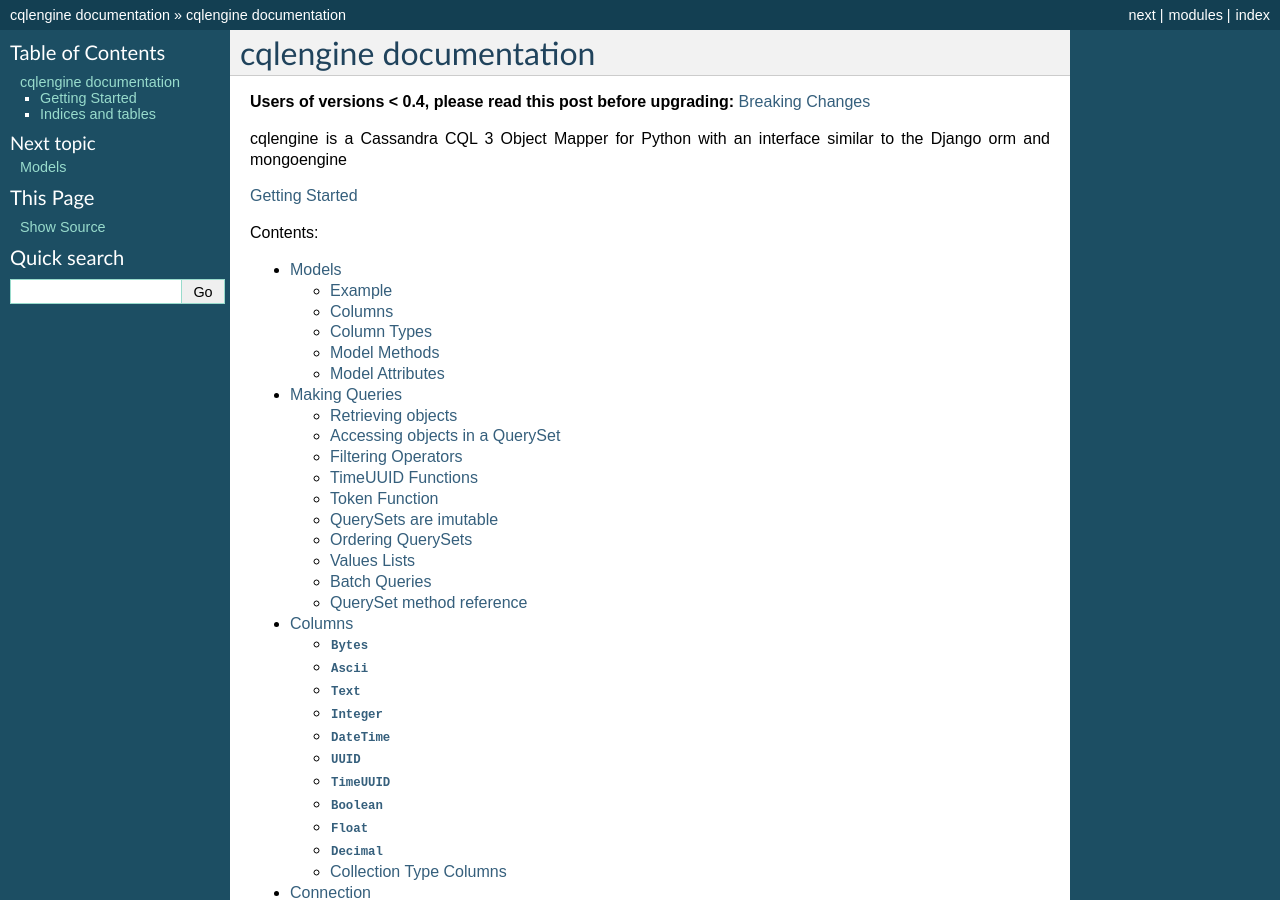
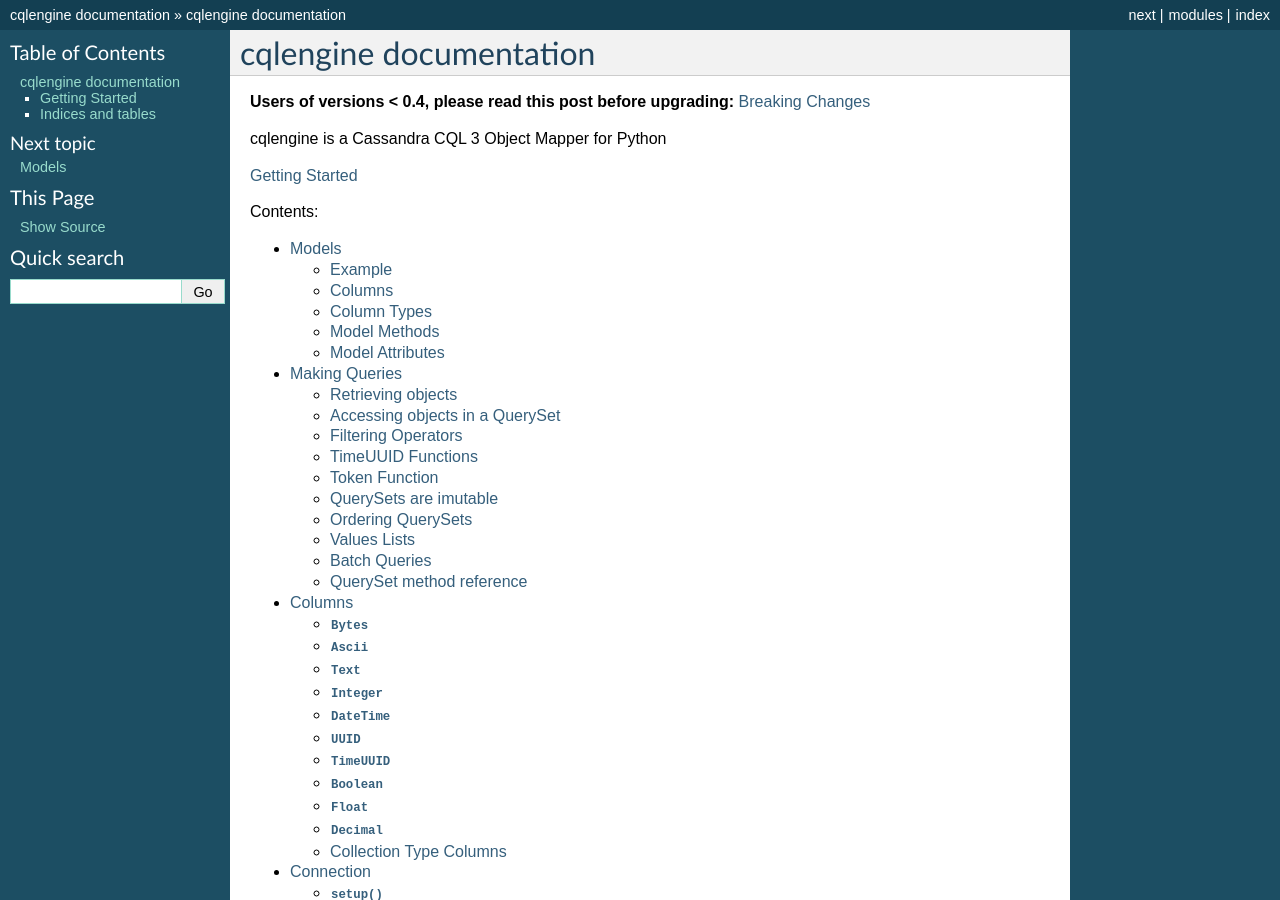
Before and after one commit to datastax/python-driver, a Sphinx documentation site: the page built from docs/index.rst, in a window 1280 px wide and 900 px high. Built offline with Sphinx 7.4.7, drawn with Linux system fonts in a browser that asks for light colours; formulas are drawn with MathJax 3.

Commit message:
updating description

```diff
--- a/docs/index.rst
+++ b/docs/index.rst
@@ -9,7 +9,7 @@
 
 .. _Breaking Changes: https://groups.google.com/forum/?fromgroups#!topic/cqlengine-users/erkSNe1JwuU
 
-cqlengine is a Cassandra CQL 3 Object Mapper for Python with an interface similar to the Django orm and mongoengine
+cqlengine is a Cassandra CQL 3 Object Mapper for Python
 
 :ref:`getting-started`
 
```
